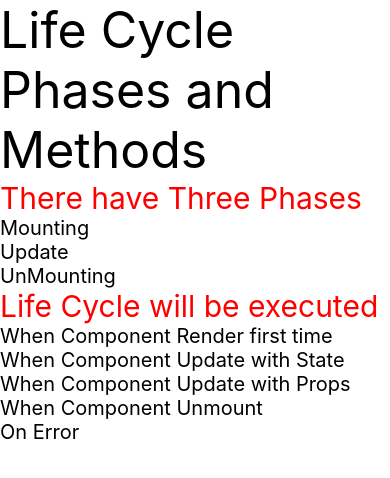
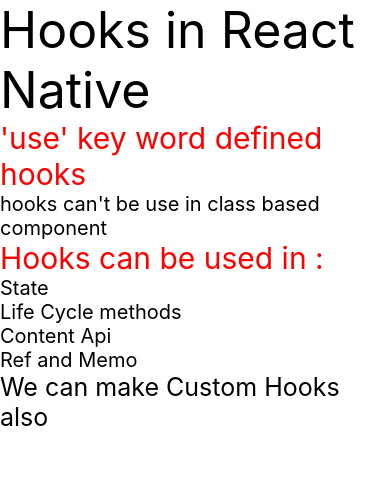
Before and after one commit to Coder-Stark/React-Native-Complete-Course, a React Native app: screen / in a window 390 px wide. Shown: the top 478 px of the page. Built offline with nearby package versions, Linux system fonts and the light colour scheme.

Commit message:
L-22 Hooks_In_React_Native

```diff
--- a/App.js
+++ b/App.js
@@ -1,21 +1,18 @@
-import React , {Component}from 'react';
-import {Button, Text, TextInput, View} from 'react-native';
+import React from 'react';
+import {Text, View} from 'react-native';
 
 const App= ()=>{
   return(
     <View>
-      <Text style={{fontSize:50}}>Life Cycle Phases and Methods</Text>
-      <Text style={{fontSize:30, color:"red"}}>There have Three Phases</Text>
-      <Text style={{fontSize:20}}>Mounting</Text>
-      <Text style={{fontSize:20}}>Update</Text>
-      <Text style={{fontSize:20}}>UnMounting</Text>
-
-      <Text style={{fontSize:30, color:"red"}}>Life Cycle will be executed</Text>
-      <Text style={{fontSize:20}}>When Component Render first time</Text>
-      <Text style={{fontSize:20}}>When Component Update with State</Text>
-      <Text style={{fontSize:20}}>When Component Update with Props</Text>
-      <Text style={{fontSize:20}}>When Component Unmount</Text>
-      <Text style={{fontSize:20}}>On Error</Text>
+      <Text style={{fontSize:50}}>Hooks in React Native</Text>
+      <Text style={{fontSize:30, color:"red"}}>'use' key word defined hooks</Text>
+      <Text style={{fontSize:20}}>hooks can't be use in class based component</Text>
+      <Text style={{fontSize:30, color:"red"}}>Hooks can be used in :</Text>
+      <Text style={{fontSize:20}}>State</Text>
+      <Text style={{fontSize:20}}>Life Cycle methods</Text>
+      <Text style={{fontSize:20}}>Content Api</Text>
+      <Text style={{fontSize:20}}>Ref and Memo</Text>
+      <Text style={{fontSize:25}}>We can make Custom Hooks also</Text>
     </View>
   );
 }
```
